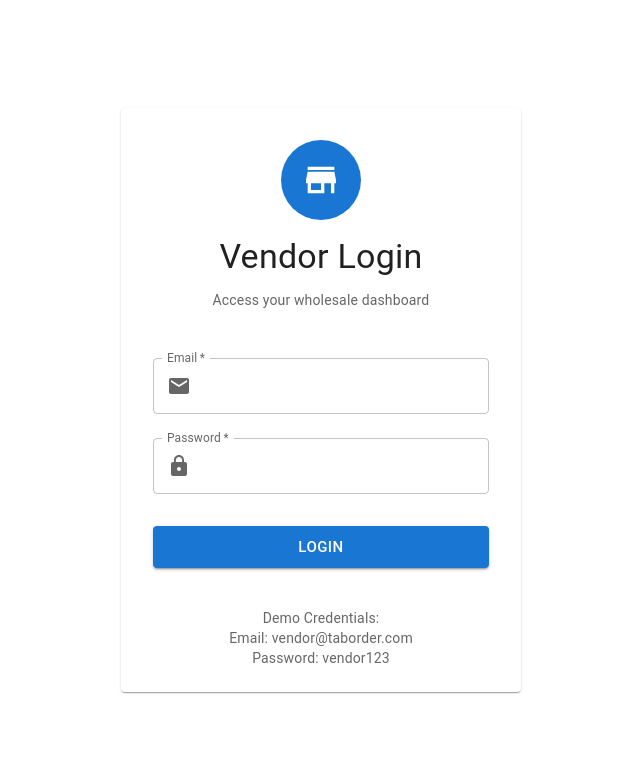
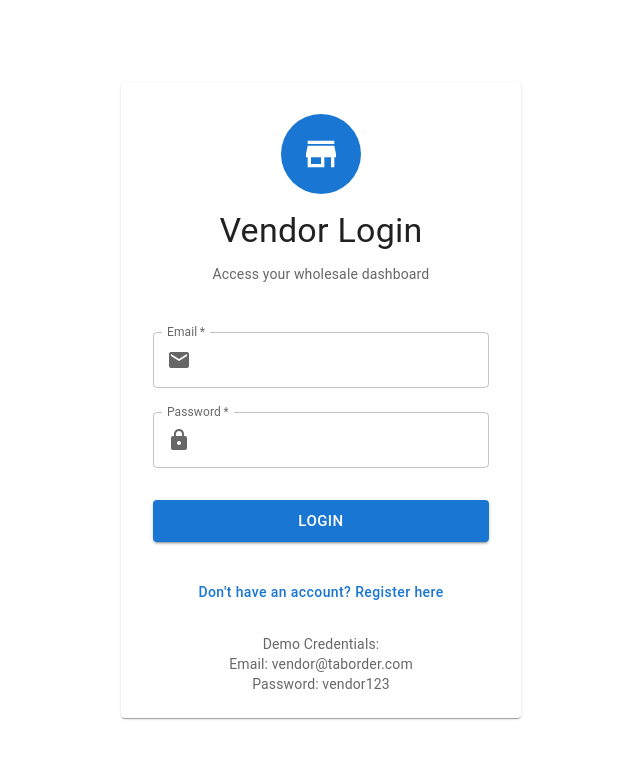
Before and after one commit to TabOrder/-taborder-favicon-fix, a React (Create React App) app in the folder frontend/: page / in a window 1280 px wide. Shown: the top 758 px of the page, without its empty margins (319-959 px from the left). Built offline with nearby package versions, Linux system fonts and the light colour scheme; no server answers.

Commit message:
Add registration button to login page

```diff
--- a/frontend/src/App.tsx
+++ b/frontend/src/App.tsx
@@ -91,6 +91,7 @@ const App: React.FC = () => {
         ) : (
           <VendorLogin
             onLoginSuccess={handleLoginSuccess}
+            onShowRegistration={handleShowRegistration}
           />
         )}
       </Box>
--- a/frontend/src/components/VendorLogin.tsx
+++ b/frontend/src/components/VendorLogin.tsx
@@ -20,9 +20,10 @@ import {
 
 interface VendorLoginProps {
   onLoginSuccess: (vendorData: any) => void;
+  onShowRegistration?: () => void;
 }
 
-const VendorLogin: React.FC<VendorLoginProps> = ({ onLoginSuccess }) => {
+const VendorLogin: React.FC<VendorLoginProps> = ({ onLoginSuccess, onShowRegistration }) => {
   const [formData, setFormData] = useState({
     email: '',
     password: '',
@@ -148,6 +149,19 @@ const VendorLogin: React.FC<VendorLoginProps> = ({ onLoginSuccess }) => {
               </Button>
             </form>
 
+            {onShowRegistration && (
+              <Box sx={{ mt: 2, textAlign: 'center' }}>
+                <Button
+                  variant="text"
+                  color="primary"
+                  onClick={onShowRegistration}
+                  sx={{ textTransform: 'none' }}
+                >
+                  Don't have an account? Register here
+                </Button>
+              </Box>
+            )}
+
             <Box sx={{ mt: 3, textAlign: 'center' }}>
               <Typography variant="body2" color="textSecondary">
                 Demo Credentials:
```
Also changed, not shown: 7 other files (tests, documents, lock files or other folders).
